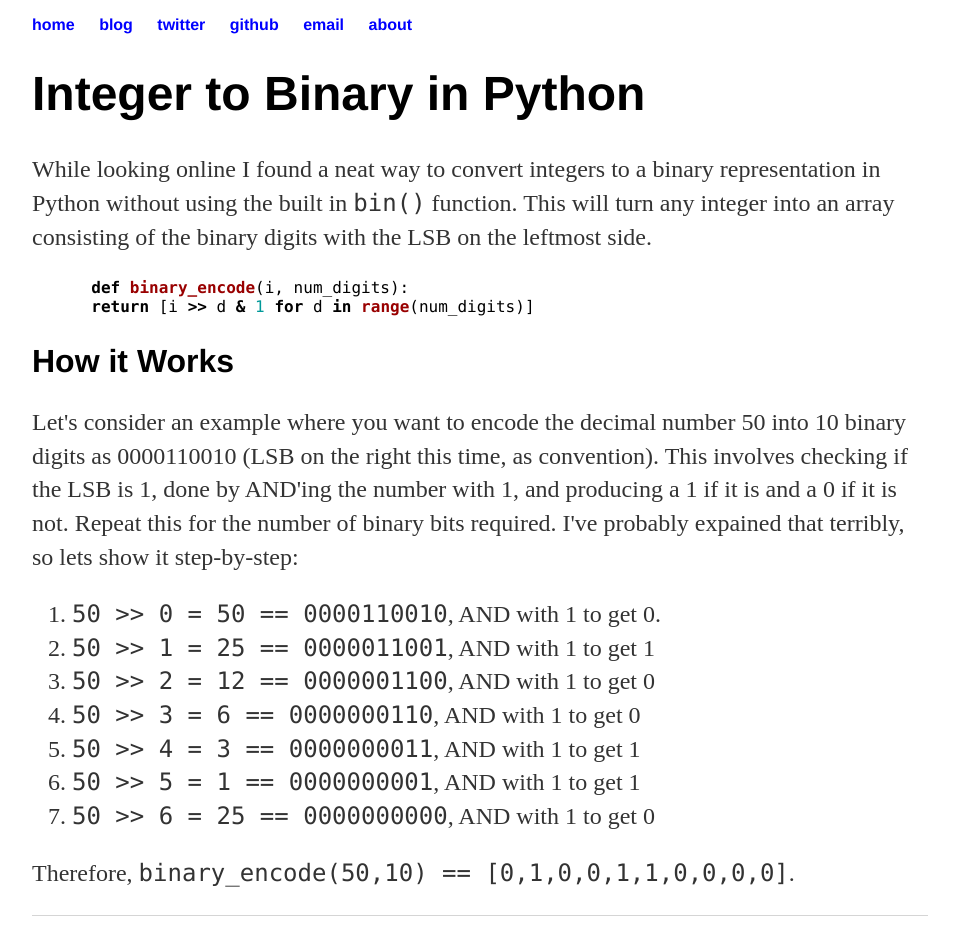
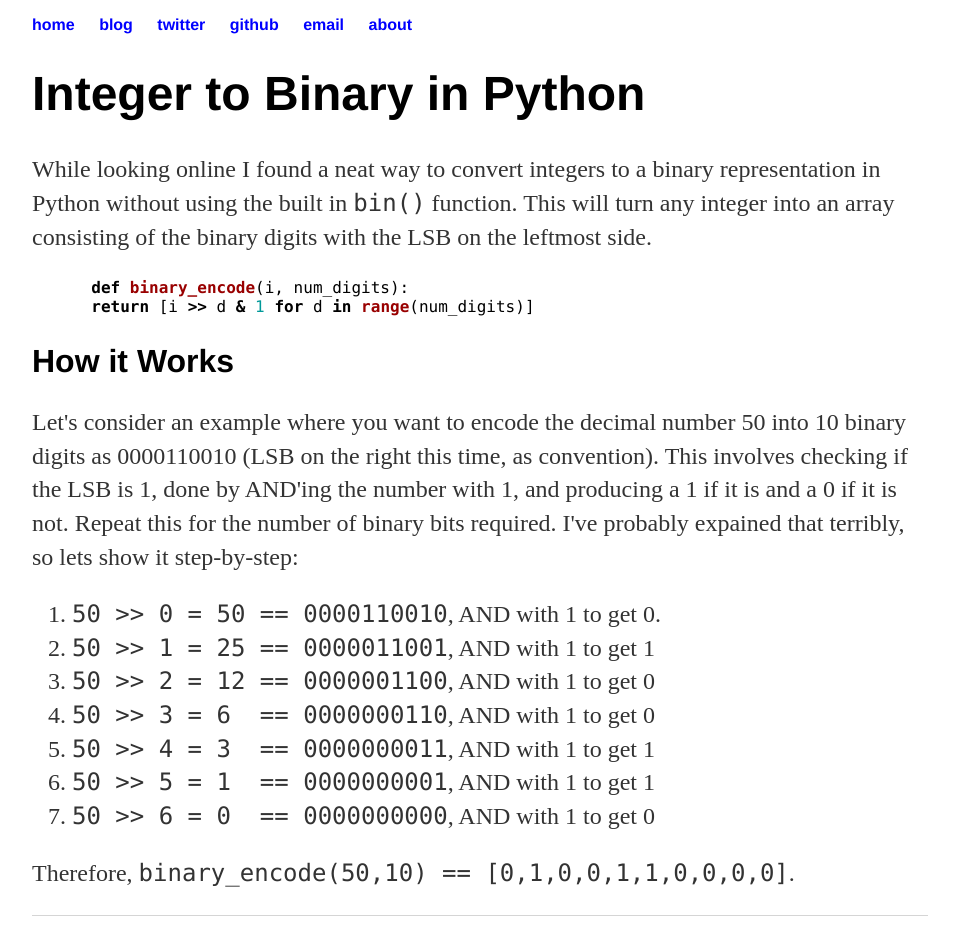
Before and after one commit to bentrevett/bentrevett.github.io, a Jekyll site: the page built from blog/python-integer-to-binary/index.html, in a window 1280 px wide. Shown: the whole page, without its empty margins (160-1119 px from the left). Built offline with Jekyll 4.4.1, drawn with Linux system fonts in a browser that asks for light colours.

Commit message:
Update index.html

```diff
--- a/blog/python-integer-to-binary/index.html
+++ b/blog/python-integer-to-binary/index.html
@@ -17,9 +17,9 @@ title: Ben Trevett | Integer to Binary in Python
     <li><code>50 >> 0 = 50 == 0000110010</code>, AND with 1 to get 0.</li>
     <li><code>50 >> 1 = 25 == 0000011001</code>, AND with 1 to get 1</li>
     <li><code>50 >> 2 = 12 == 0000001100</code>, AND with 1 to get 0</li>
-    <li><code>50 >> 3 = 6  == 0000000110</code>, AND with 1 to get 0</li>
-    <li><code>50 >> 4 = 3  == 0000000011</code>, AND with 1 to get 1</li>
-    <li><code>50 >> 5 = 1  == 0000000001</code>, AND with 1 to get 1</li>
-    <li><code>50 >> 6 = 25 == 0000000000</code>, AND with 1 to get 0</li>
+    <li><code>50 >> 3 = 6&nbsp  == 0000000110</code>, AND with 1 to get 0</li>
+    <li><code>50 >> 4 = 3&nbsp  == 0000000011</code>, AND with 1 to get 1</li>
+    <li><code>50 >> 5 = 1&nbsp  == 0000000001</code>, AND with 1 to get 1</li>
+    <li><code>50 >> 6 = 0&nbsp == 0000000000</code>, AND with 1 to get 0</li>
   </ol>
   <p>Therefore, <code>binary_encode(50,10) == [0,1,0,0,1,1,0,0,0,0]</code>.</p>
```
